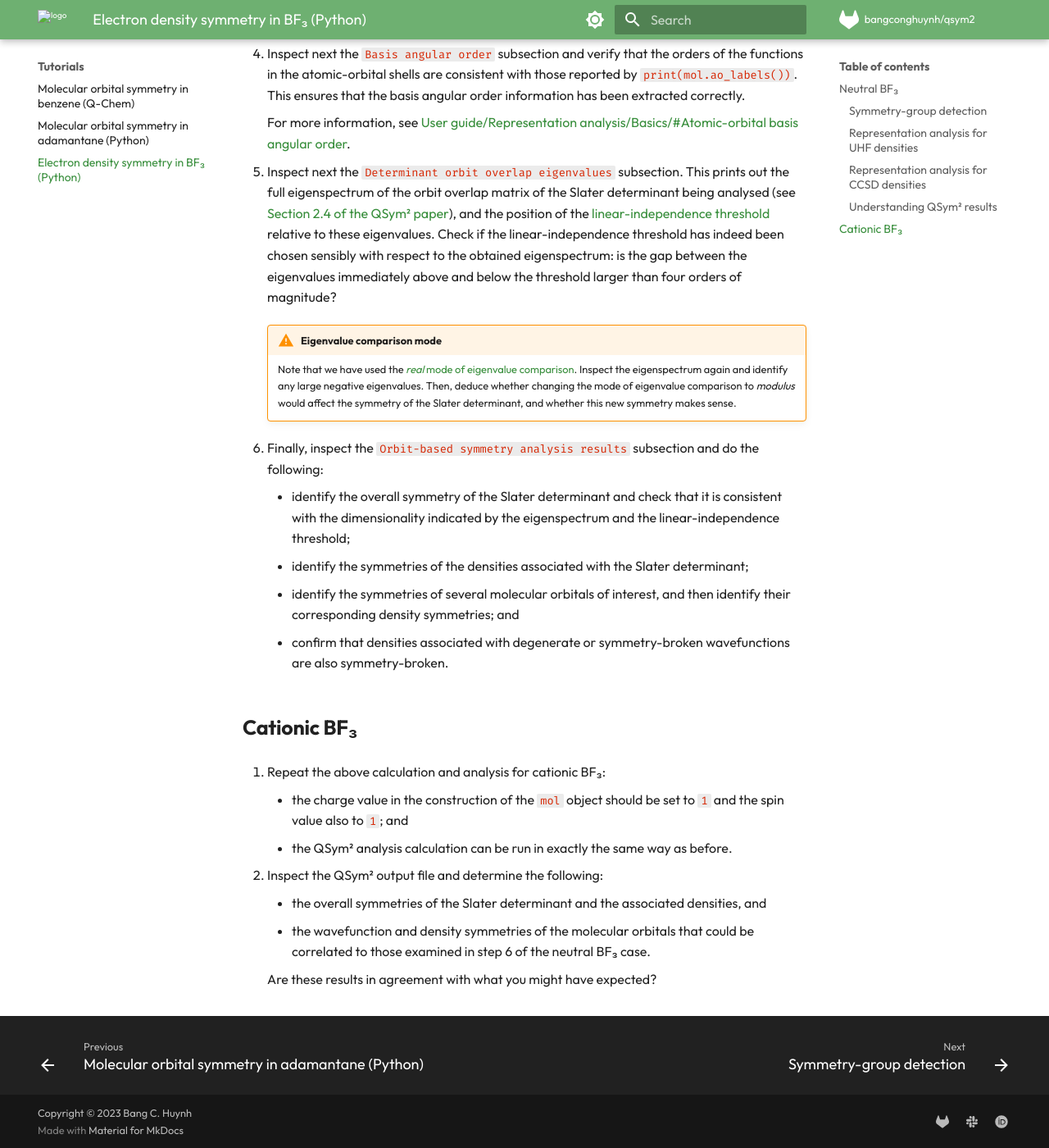
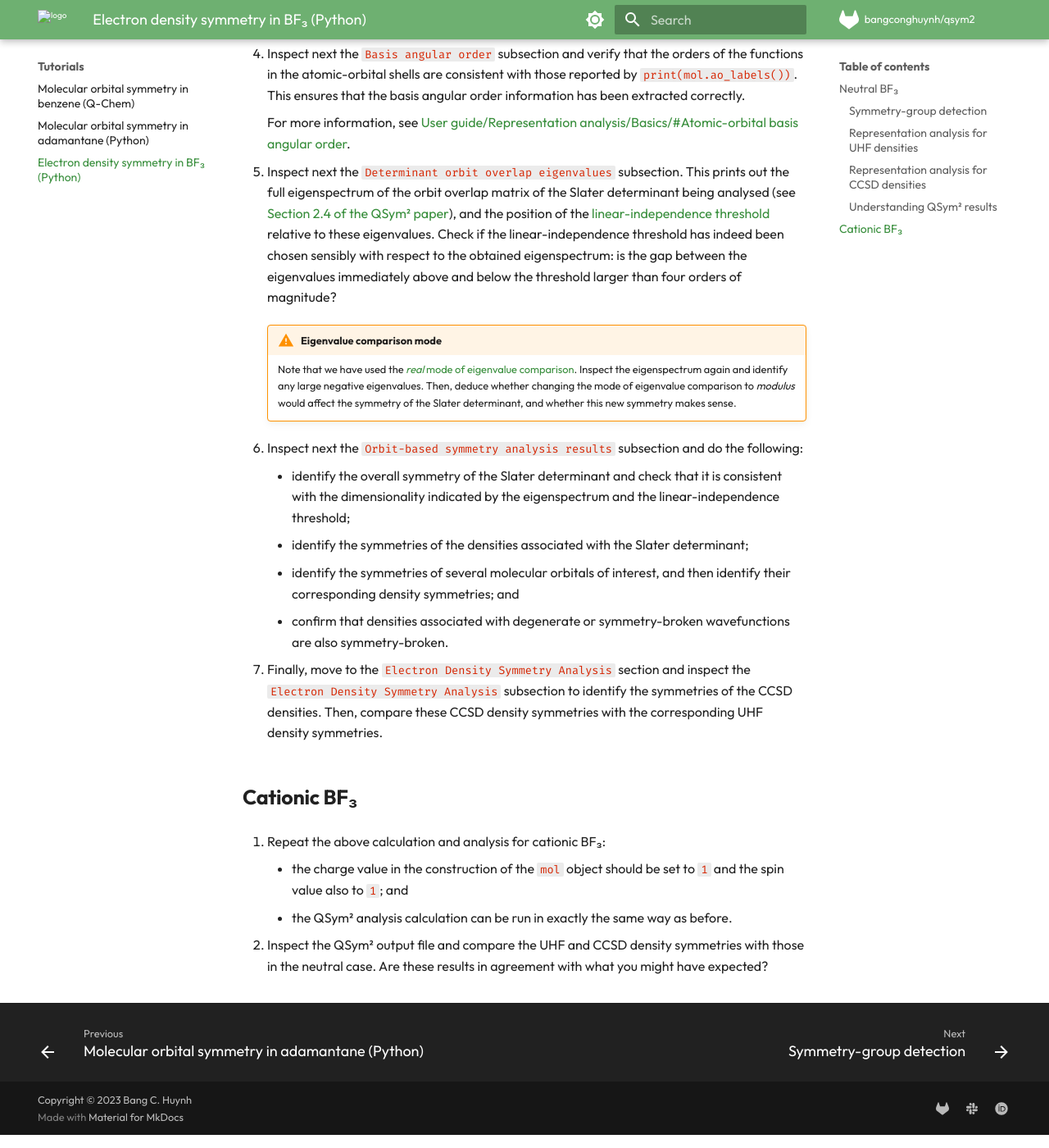
Before and after one commit to bangconghuynh/qsym2, an MkDocs documentation site: the page built from docs/docs/tutorials/bf3.md, in a window 1280 px wide and 1400 px high, scrolled down 8727 px. Shown: the whole window at 82% size. Built offline with MkDocs 1.6.1 and Material for MkDocs 9.7.7, drawn with Linux system fonts in a browser that asks for light colours; comment, search, counter and statistics services are not loaded.

Commit message:
Small update for BF3 tutorial.

```diff
--- a/docs/docs/tutorials/bf3.md
+++ b/docs/docs/tutorials/bf3.md
@@ -513,12 +513,15 @@ Check if the linear-independence threshold has indeed been chosen sensibly with
         Inspect the eigenspectrum again and identify any large negative eigenvalues.
         Then, deduce whether changing the mode of eigenvalue comparison to *modulus* would affect the symmetry of the Slater determinant, and whether this new symmetry makes sense.
 
-6. Finally, inspect the `Orbit-based symmetry analysis results` subsection and do the following:
+6. Inspect next the `Orbit-based symmetry analysis results` subsection and do the following:
 
     - identify the overall symmetry of the Slater determinant and check that it is consistent with the dimensionality indicated by the eigenspectrum and the linear-independence threshold;
     - identify the symmetries of the densities associated with the Slater determinant;
     - identify the symmetries of several molecular orbitals of interest, and then identify their corresponding density symmetries; and
     - confirm that densities associated with degenerate or symmetry-broken wavefunctions are also symmetry-broken.
+
+7. Finally, move to the `Electron Density Symmetry Analysis` section and inspect the `Electron Density Symmetry Analysis` subsection to identify the symmetries of the CCSD densities.
+    Then, compare these CCSD density symmetries with the corresponding UHF density symmetries.
 
 
 ## Cationic BF₃
@@ -528,9 +531,5 @@ Check if the linear-independence threshold has indeed been chosen sensibly with
     - the charge value in the construction of the `mol` object should be set to `1` and the spin value also to `1`; and
     - the QSym² analysis calculation can be run in exactly the same way as before.
 
-2. Inspect the QSym² output file and determine the following:
-
-    - the overall symmetries of the Slater determinant and the associated densities, and
-    - the wavefunction and density symmetries of the molecular orbitals that could be correlated to those examined in step 6 of the neutral BF₃ case.
-
+2. Inspect the QSym² output file and compare the UHF and CCSD density symmetries with those in the neutral case.
     Are these results in agreement with what you might have expected?
```
